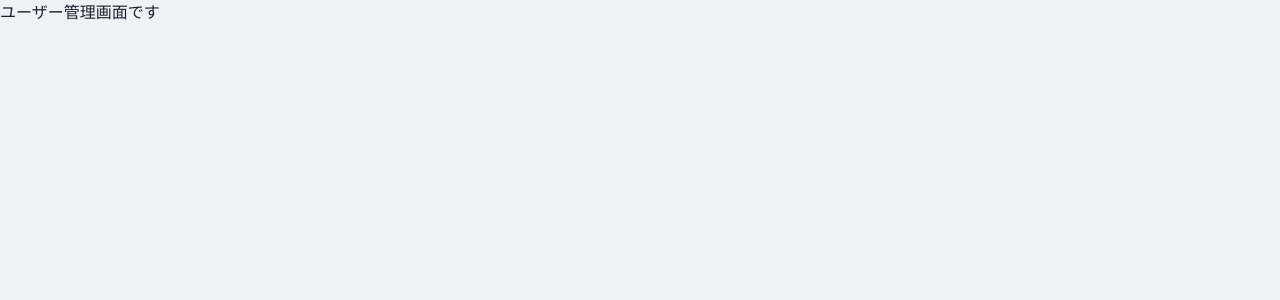
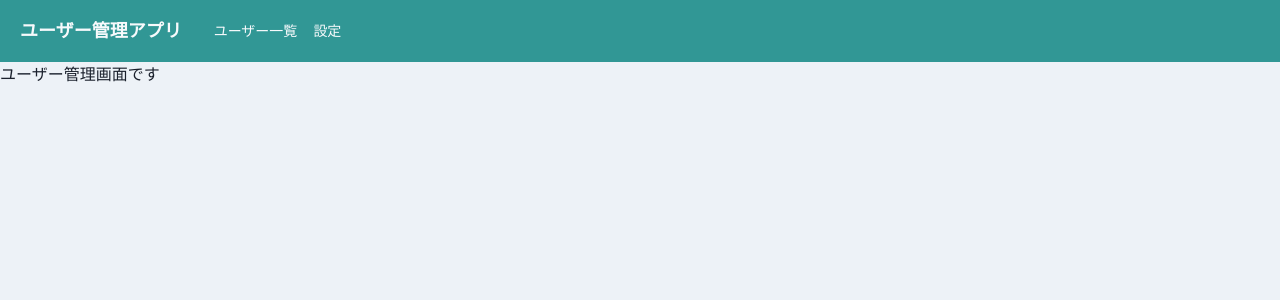
Before and after one commit to MogmogTaro/react-chakraUI-app, a React (Create React App) app: page /home/user_management in a window 1280 px wide. Shown: the top 300 px of the page. Built offline with nearby package versions, Linux system fonts and the light colour scheme.

Commit message:
headerのテンプレート作成

```diff
--- a/package.json
+++ b/package.json
@@ -9,6 +9,7 @@
   ],
   "main": "src/index.tsx",
   "dependencies": {
+    "@chakra-ui/icons": "1.1.1",
     "@chakra-ui/react": "1.3.3",
     "@emotion/react": "11.1.5",
     "@emotion/styled": "11.1.5",
--- /dev/null
+++ b/src/components/organisms/layout/Header.tsx
@@ -0,0 +1,67 @@
+import {
+  Box,
+  Button,
+  Drawer,
+  DrawerBody,
+  DrawerContent,
+  DrawerOverlay,
+  Flex,
+  Heading,
+  IconButton,
+  Link,
+  useDisclosure
+} from "@chakra-ui/react";
+import { memo, VFC } from "react";
+import { HamburgerIcon } from "@chakra-ui/icons";
+
+export const Header: VFC = memo(() => {
+  const { isOpen, onOpen, onClose } = useDisclosure();
+  return (
+    <>
+      <Flex
+        as="nav"
+        bg="teal.500"
+        color="gray.50"
+        align="center"
+        justify="space-between"
+        padding={{ base: 3, md: 5 }}
+      >
+        <Flex align="center" as="a" mr={8} _hover={{ cursor: "pointer" }}>
+          <Heading as="h1" fontSize={{ base: "md", md: "lg" }}>
+            ユーザー管理アプリ
+          </Heading>
+        </Flex>
+        <Flex
+          align="center"
+          fontSize="sm"
+          flexGrow={2}
+          display={{ base: "none", md: "flex" }}
+        >
+          <Box pr={4}>
+            <Link>ユーザー一覧</Link>
+          </Box>
+          <Link>設定</Link>
+        </Flex>
+        <IconButton
+          aria-label="メニューボタン"
+          icon={<HamburgerIcon />}
+          size="sm"
+          variant="unstyled"
+          display={{ base: "block", md: "none" }}
+          onClick={onOpen}
+        />
+      </Flex>
+      <Drawer placement="left" size="xs" onClose={onClose} isOpen={isOpen}>
+        <DrawerOverlay>
+          <DrawerContent>
+            <DrawerBody p={0} bg="gray.100">
+              <Button w="100%">TOP</Button>
+              <Button w="100%">ユーザー一覧</Button>
+              <Button w="100%">設定</Button>
+            </DrawerBody>
+          </DrawerContent>
+        </DrawerOverlay>
+      </Drawer>
+    </>
+  );
+});
--- /dev/null
+++ b/src/components/templates/HeaderLayout.tsx
@@ -0,0 +1,16 @@
+import { memo, ReactNode, VFC } from "react";
+import { Header } from "../organisms/layout/Header";
+
+type Props = {
+  children: ReactNode;
+};
+
+export const HeaderLayout: VFC<Props> = memo((props) => {
+  const { children } = props;
+  return (
+    <>
+      <Header />
+      {children}
+    </>
+  );
+});
--- a/src/router/Router.tsx
+++ b/src/router/Router.tsx
@@ -4,6 +4,7 @@
 import { Login } from "../components/pages/Login";
 import { HomeRoutes } from "./HomeRoutes";
 import { Page404 } from "../components/pages/Page404";
+import { HeaderLayout } from "../components/templates/HeaderLayout";
 
 export const Router: VFC = memo(() => {
   return (
@@ -21,7 +22,7 @@
                 exact={route.exact}
                 path={`${url}${route.path}`}
               >
-                {route.children}
+                <HeaderLayout>{route.children}</HeaderLayout>
               </Route>
             ))}
           </Switch>
```
